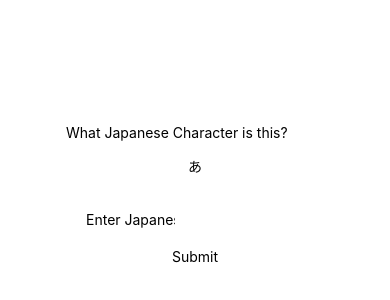
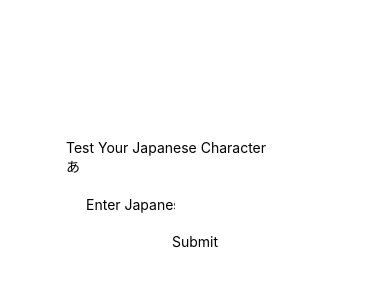
Before and after one commit to thejamesgore/react-native-projects, a React Native app in the folder 03-Learning-App/: screen / in a window 390 px wide. Shown: the part 228-528 px from the top of the page. Built offline with nearby package versions, Linux system fonts and the light colour scheme.

Commit message:
character changes after guess

```diff
--- a/03-Learning-App/App.js
+++ b/03-Learning-App/App.js
@@ -25,9 +25,7 @@ export default function App() {
     setCurrentCharacter(randomizer)
   }
 
-  const handleSubmit = (e) => {
-    e.preventDefault()
-
+  const handleSubmit = () => {
     if (input.toLowerCase() === hiragana[currentCharacter].romanji) {
       setStreak(streak + 1)
       setStreakMax(Math.max(streak, streakMax))
@@ -35,9 +33,10 @@ export default function App() {
       alert('You are correct!')
       setRandomCharacter()
     } else {
-      alert('Sorry that was incorrect')
+      alert(`Sorry that was incorrect!`)
       setError(true)
       setStreak(0)
+      setRandomCharacter()
     }
   }
 
@@ -46,8 +45,8 @@ export default function App() {
   return (
     <KeyboardAvoidingView style={styles.container}>
       <View>
-        <Text>What Japanese Character is this?</Text>
-        <Text style={styles.hiragana}>
+        <Text>Test Your Japanese Character</Text>
+        <Text style={styles.hiraganaCharacter}>
           {hiragana[currentCharacter].hiragana}
         </Text>
         <TextInput
```
